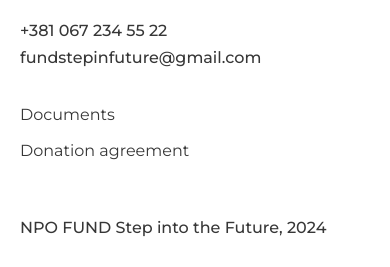
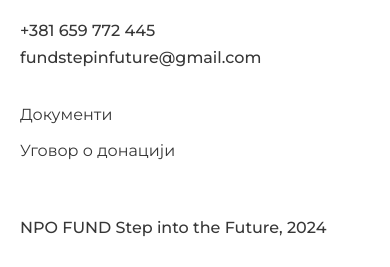
Before and after one commit to rustiskh/step-into-the-future, a plain HTML site: page docs-rs/donation-agreement.html in a window 390 px wide. Shown: the part 5232-5499 px from the top of the page. Drawn offline with Linux system fonts and the light colour scheme.

Commit message:
footer and phone

```diff
--- a/docs-rs/donation-agreement.html
+++ b/docs-rs/donation-agreement.html
@@ -134,13 +134,13 @@
 				<div class="footer__content">
 					<div class="footer__element">
 						<a href="/"> <img src="../assets/img/logo-main.svg" alt="Foundation - Step into the Future" class="footer__logo" /></a>
-						<a href="tel:+3810672345522" class="footer__text" style="margin-bottom: 10px">+381 067 234 55 22</a>
+						<a href="tel:+381659772445" class="footer__text" style="margin-bottom: 10px">+381 659 772 445</a>
 						<a href="mailto:fundstepinfuture@gmail.com" class="footer__text">fundstepinfuture@gmail.com</a>
 					</div>
 					<div class="footer__element">
 						<div class="footer__nav">
-							<a href="/docs-rs/" class="footer__nav-link">Documents</a>
-							<a href="/docs-rs/donation-agreement.html" class="footer__nav-link">Donation agreement</a>
+							<a href="/docs-rs/" class="footer__nav-link">Документи</a>
+							<a href="/docs-rs/donation-agreement.html" class="footer__nav-link">Уговор о донацији</a>
 							<!-- <a href="/" class="footer__nav-link">Donation details </a> -->
 						</div>
 						<p class="footer__text" style="margin-top: 60px">NPO FUND Step into the Future, 2024</p>
```
Also changed, not shown: docs-en/donation-agreement.html (+1 -1 lines), docs-en/index.html (+1 -1 lines), docs-rs/index.html (+1 -1 lines), index.html (+1 -1 lines), rs.html (+1 -1 lines).
